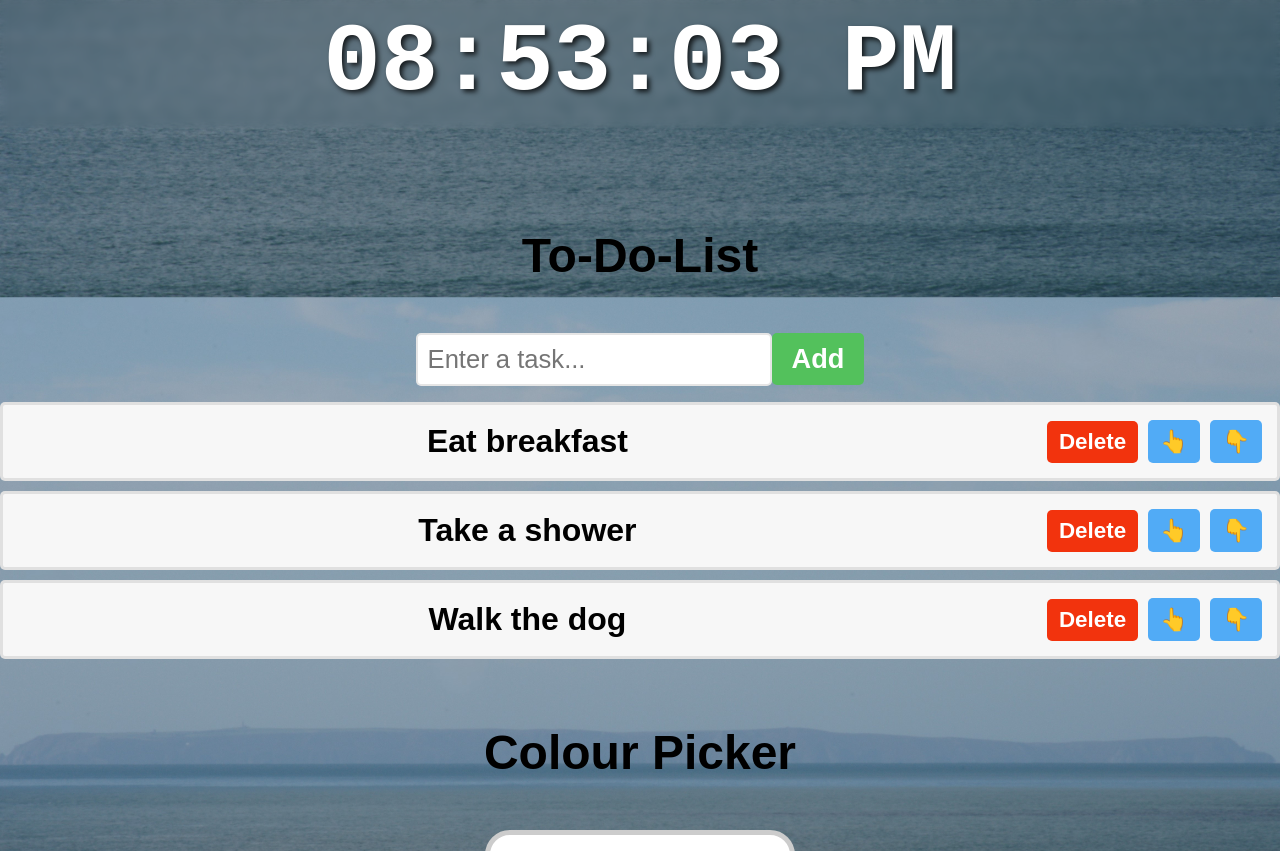
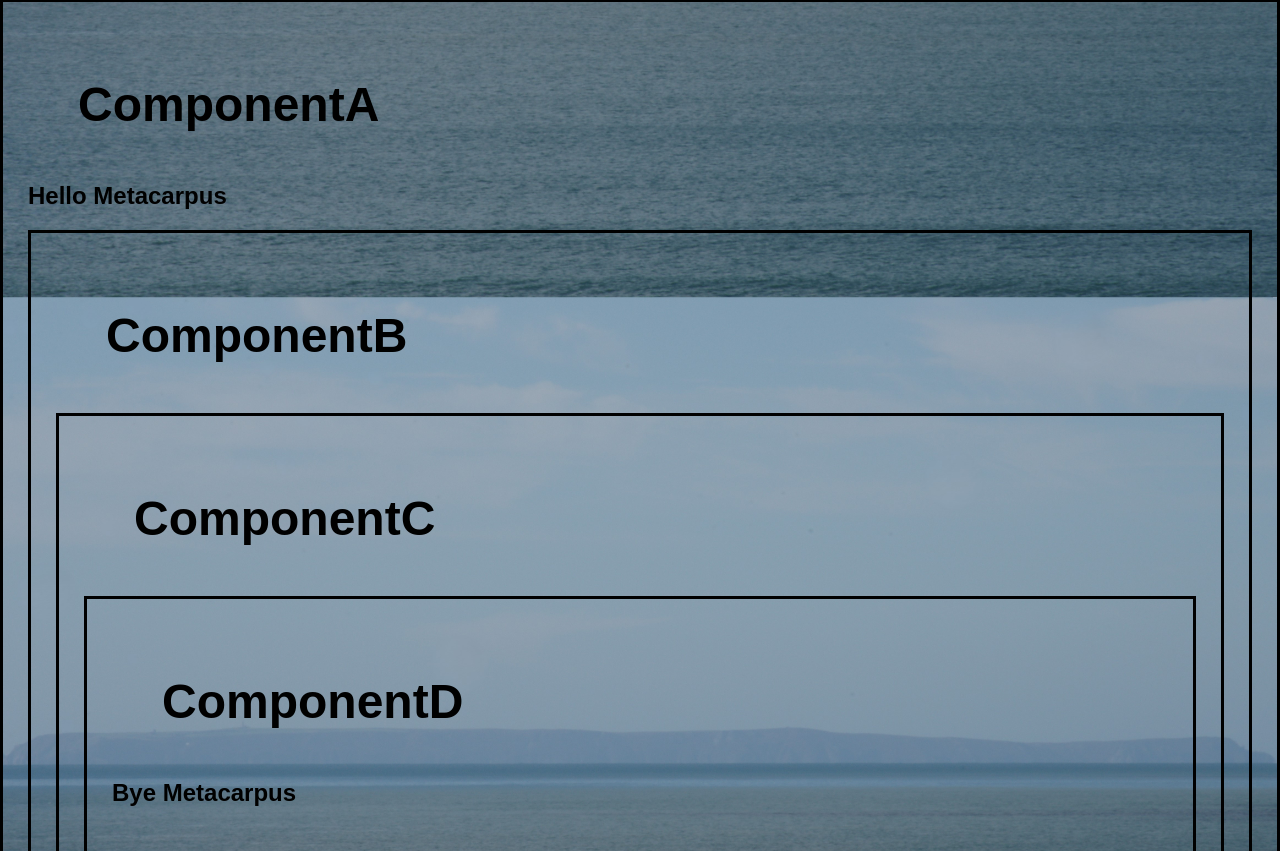
Before and after one commit to MarkChips/React-bro-code-tutorial, a React (Vite) app in the folder my-react-app/: page / in a window 1280 px wide. Shown: the part 569-1420 px from the top of the page. Built offline with nearby package versions, Linux system fonts and the light colour scheme.

Commit message:
feat: :sparkles: add ComponentsA-D to demonstrate prop drilling

```diff
--- a/my-react-app/src/App.jsx
+++ b/my-react-app/src/App.jsx
@@ -11,6 +11,7 @@ import Counter from "./Counter.jsx";
 import ColorPicker from "./ColorPicker.jsx";
 import ToDoList from "./ToDoList.jsx";
 import DigitalClock from './DigitalClock.jsx';
+import ComponentA from "./ComponentA.jsx";
 
 function App() {
 
@@ -33,6 +34,7 @@ function App() {
     <>
       <UserGreeting isLoggedIn={true} />
       <Header />
+      <ComponentA />
       <DigitalClock />
       <ToDoList />
       <ColorPicker />
--- /dev/null
+++ b/my-react-app/src/ComponentA.jsx
@@ -0,0 +1,17 @@
+import React, { useState } from "react";
+import ComponentB from "./ComponentB";
+
+function ComponentA() {
+
+    const [user, setUser] = useState("Metacarpus");
+
+    return (
+        <div className="box">
+            <h1>ComponentA</h1>
+            <h2>{`Hello ${user}`}</h2>
+            <ComponentB user={user} />
+        </div>
+    )
+}
+
+export default ComponentA;
--- /dev/null
+++ b/my-react-app/src/ComponentB.jsx
@@ -0,0 +1,13 @@
+import ComponentC from "./ComponentC";
+
+function ComponentB(props) {
+
+    return (
+        <div className="box">
+            <h1>ComponentB</h1>
+            <ComponentC user={props.user} />
+        </div>
+    )
+}
+
+export default ComponentB;
--- /dev/null
+++ b/my-react-app/src/ComponentC.jsx
@@ -0,0 +1,13 @@
+import ComponentD from "./ComponentD";
+
+function ComponentC(props) {
+
+    return (
+        <div className="box">
+            <h1>ComponentC</h1>
+            <ComponentD user={props.user} />
+        </div>
+    )
+}
+
+export default ComponentC;
--- /dev/null
+++ b/my-react-app/src/ComponentD.jsx
@@ -0,0 +1,12 @@
+
+function ComponentD(props) {
+
+    return (
+        <div className="box">
+            <h1>ComponentD</h1>
+            <h2>{`Bye ${props.user}`}</h2>
+        </div>
+    )
+}
+
+export default ComponentD;
--- a/my-react-app/src/index.css
+++ b/my-react-app/src/index.css
@@ -6,6 +6,11 @@ body {
   background-size: cover;
   background-attachment: fixed;
   margin: 0;
+}
+
+.box {
+  border: 3px solid;
+  padding: 25px;
 }
 
 .clock-container {
```
